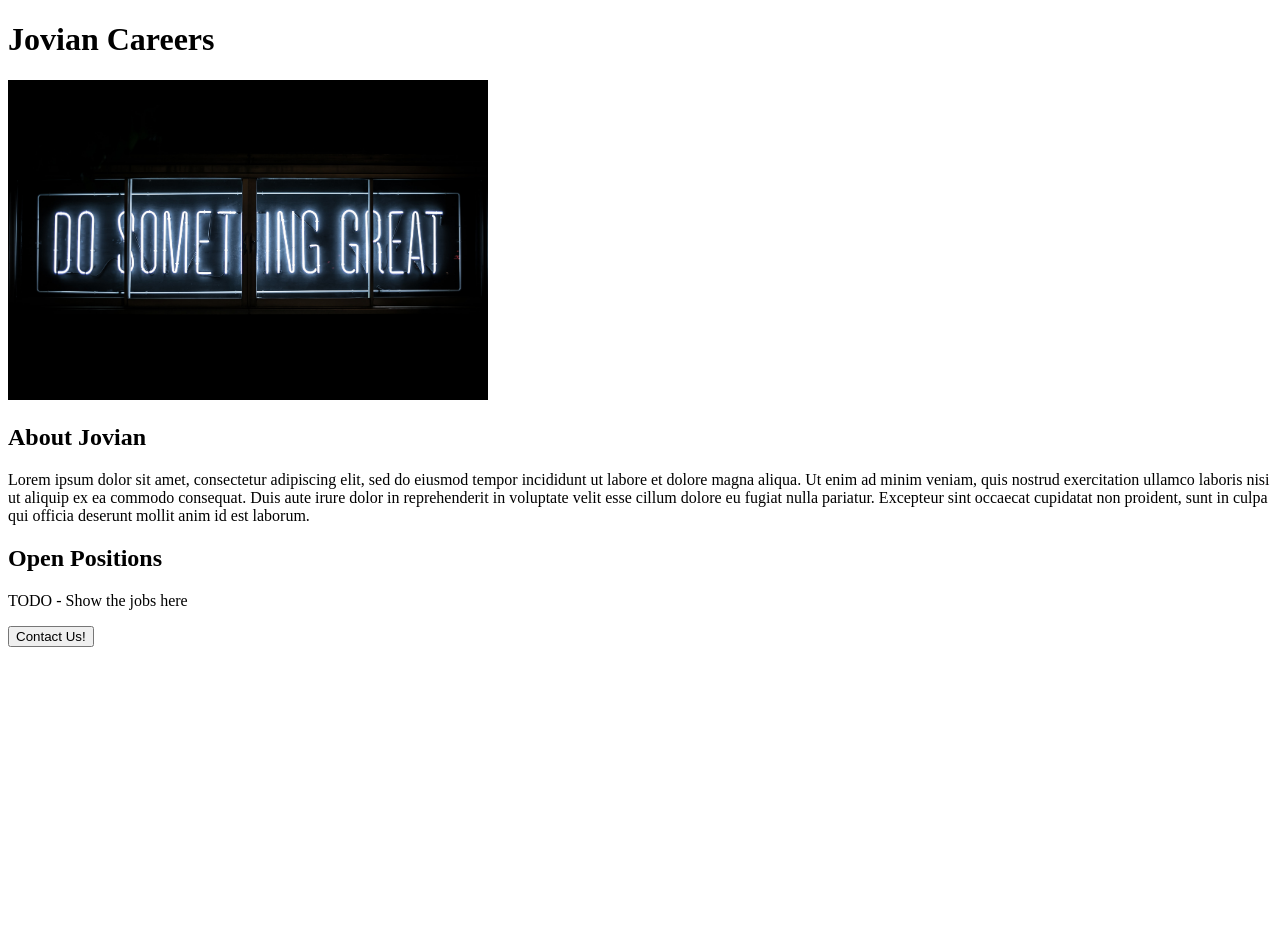
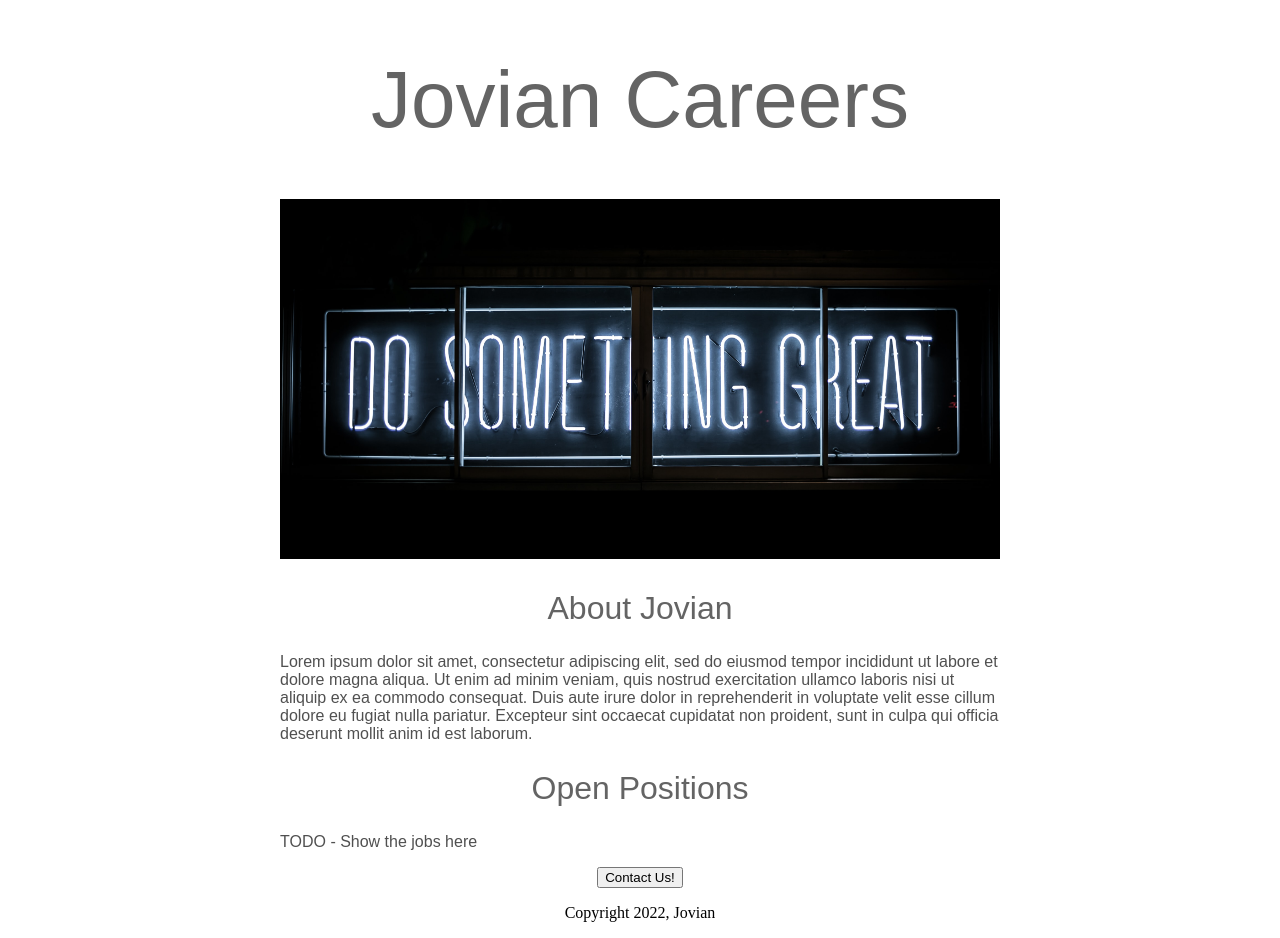
Before and after one commit to splineguy/jovian-careers-website, a Flask app: page / in a window 1280 px wide. Before the commit the page ends 647 px from the top, so only its background shows below. Run offline with Flask 2, Linux system fonts and the light colour scheme.

Commit message:
Add HTML and CSS

```diff
--- a/templates/home.html
+++ b/templates/home.html
@@ -2,15 +2,55 @@
 <html>
   <head>
     <title>Jovian Careers</title>
+    <style>
+      h1 {
+        font-size: 80px;
+        font-family: Arial;
+        font-weight: normal;
+        color: rgb(100,100,100);
+        text-align: center;
+      }
+
+      #banner {
+        width: 100%;
+        height: 360px;
+        object-fit: cover;
+      }
+
+      h2 {
+        font-family: Arial;
+        font-size: 32px;
+        color: rgb(100,100,100);
+        text-align: center;
+        font-weight: normal;
+      }
+
+      .bodytext {
+        font-family: Arial;
+        color: rgb(80, 80, 80);
+      }
+
+      #container {
+        max-width: 720px;
+        margin: 0 auto 0 auto;
+
+      }
+    </style>
   </head>
   <body>
-    <h1>Jovian Careers</h1>
-    <img src="https://jovian-careers-website.splineguy.repl.co/static/banner.jpg" height="320">
-    <h2>About Jovian</h2>
-    <p>Lorem ipsum dolor sit amet, consectetur adipiscing elit, sed do eiusmod tempor incididunt ut labore et dolore magna aliqua. Ut enim ad minim veniam, quis nostrud exercitation ullamco laboris nisi ut aliquip ex ea commodo consequat. Duis aute irure dolor in reprehenderit in voluptate velit esse cillum dolore eu fugiat nulla pariatur. Excepteur sint occaecat cupidatat non proident, sunt in culpa qui officia deserunt mollit anim id est laborum.</p>
-
-    <h2>Open Positions</h2>
-    <p>TODO - Show the jobs here</p>
-    <button>Contact Us!</button>
+    <div id="container">
+      <h1>Jovian Careers</h1>
+      <img id="banner" src="https://jovian-careers-website.splineguy.repl.co/static/banner.jpg">
+      <h2>About Jovian</h2>
+      <p class="bodytext">
+        Lorem ipsum dolor sit amet, consectetur adipiscing elit, sed do eiusmod tempor incididunt ut labore et dolore magna aliqua. Ut enim ad minim veniam, quis nostrud exercitation ullamco laboris nisi ut aliquip ex ea commodo consequat. Duis aute irure dolor in reprehenderit in voluptate velit esse cillum dolore eu fugiat nulla pariatur. Excepteur sint occaecat cupidatat non proident, sunt in culpa qui officia deserunt mollit anim id est laborum.
+      </p>
+      <h2>Open Positions</h2>
+      <p class="bodytext">TODO - Show the jobs here</p>
+      <div style="text-align:center;">
+        <button>Contact Us!</button>
+        <p>Copyright 2022, Jovian</p>
+      </div>
+      </div>
   </body>
 </html>
```
